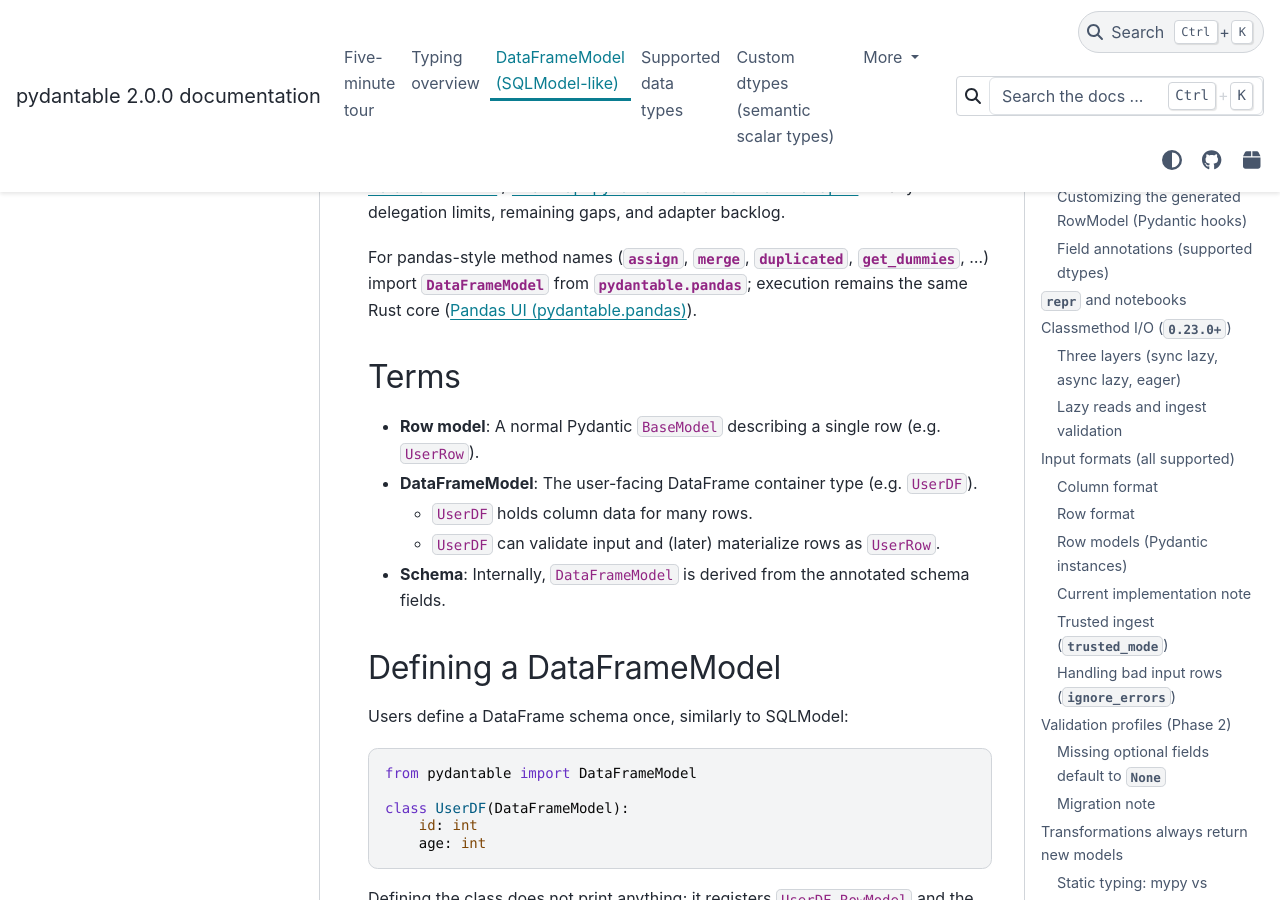
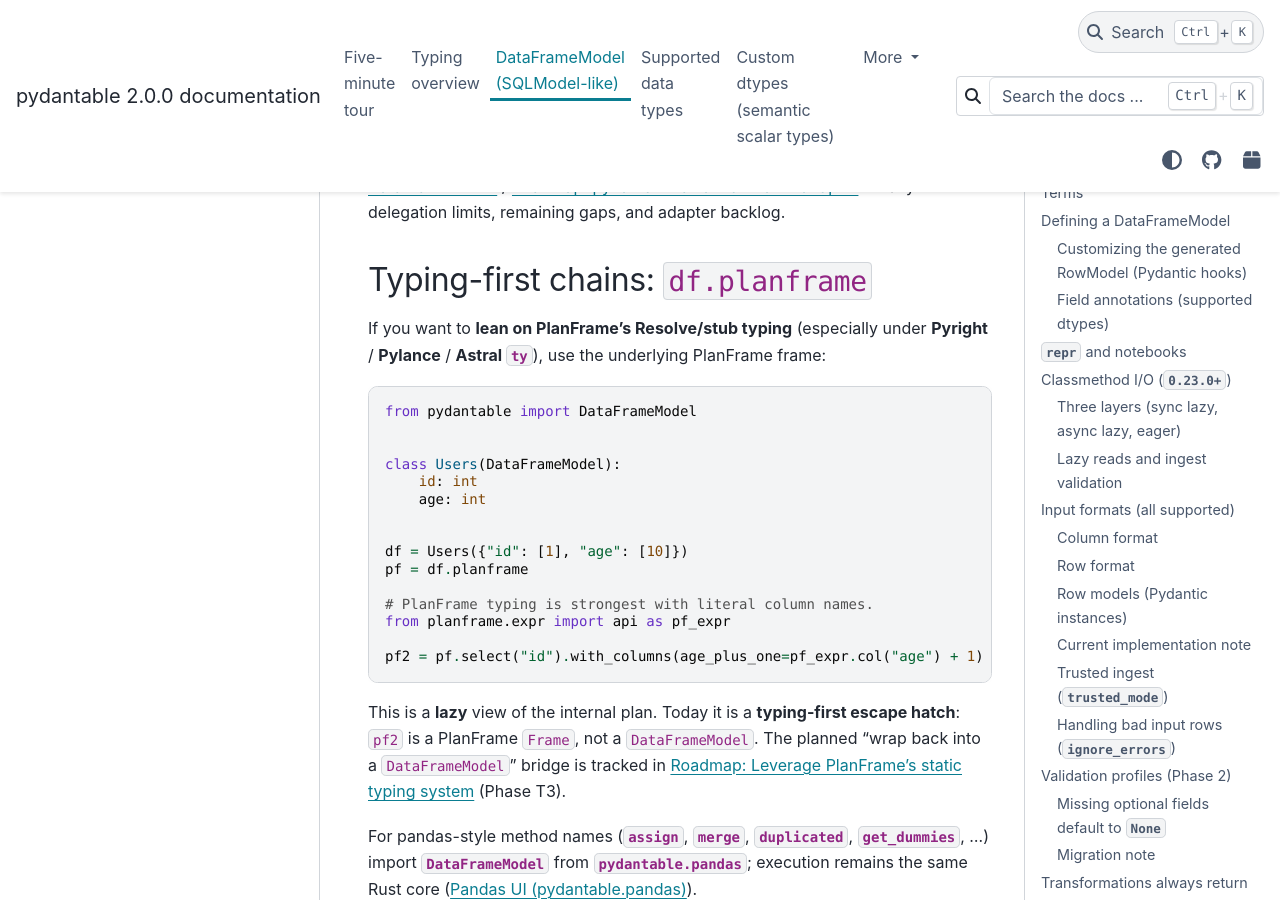
Before and after one commit to eddiethedean/pydantable, a Sphinx documentation site: the page built from docs/DATAFRAMEMODEL.md, in a window 1280 px wide and 900 px high, scrolled down 564 px. Built offline with Sphinx 7.4.7 and the PyData theme 0.15.4, drawn with Linux system fonts in a browser that asks for light colours; the version number is read from the project's files by our own code; some of the changed text lies outside the part shown.

Commit message:
feat: expose DataFrameModel.planframe for PlanFrame-first typing
- Add lazy planframe property returning underlying PlanFrame Frame
- Ship stubs for planframe property (python/ and typings/ trees)
- Document typing-first escape hatch and roadmap status
- Add Pyright and ty typing contract tests
- Regenerate typing artifacts and verify sphinx/check-typing

````diff
--- a/docs/DATAFRAMEMODEL.md
+++ b/docs/DATAFRAMEMODEL.md
@@ -9,6 +9,30 @@
 workflows.
 
 `DataFrameModel` is **PlanFrame-first** for typed transforms: most operations are expressed on a [PlanFrame](https://pypi.org/project/planframe/) `Frame`, lowered through the adapter, and executed on the Rust engine; the wrapped `DataFrame` (`_df`) is kept consistent with the plan result where that applies. **Escape hatches** are explicit—use `to_dataframe()` for arbitrary engine work, `pipe` when you intentionally bypass extending the PlanFrame plan (see {doc}`PLANFRAME_FALLBACKS`), and read {doc}`PLANFRAME_FALLBACKS` / {doc}`PLANFRAME_ADAPTER_ROADMAP` for async delegation limits, remaining gaps, and adapter backlog.
+
+## Typing-first chains: `df.planframe`
+
+If you want to **lean on PlanFrame’s Resolve/stub typing** (especially under **Pyright** / **Pylance** / **Astral `ty`**), use the underlying PlanFrame frame:
+
+```python
+from pydantable import DataFrameModel
+
+
+class Users(DataFrameModel):
+    id: int
+    age: int
+
+
+df = Users({"id": [1], "age": [10]})
+pf = df.planframe
+
+# PlanFrame typing is strongest with literal column names.
+from planframe.expr import api as pf_expr
+
+pf2 = pf.select("id").with_columns(age_plus_one=pf_expr.col("age") + 1)
+```
+
+This is a **lazy** view of the internal plan. Today it is a **typing-first escape hatch**: `pf2` is a PlanFrame `Frame`, not a `DataFrameModel`. The planned “wrap back into a `DataFrameModel`” bridge is tracked in {doc}`PLANFRAME_TYPING_ROADMAP` (Phase T3).
 
 For pandas-style method names (**`assign`**, **`merge`**, **`duplicated`**, **`get_dummies`**, …) import **`DataFrameModel`** from **`pydantable.pandas`**; execution remains the same Rust core ({doc}`PANDAS_UI`).
 
--- a/docs/api/pydantable.DataFrameModel.rst
+++ b/docs/api/pydantable.DataFrameModel.rst
@@ -157,5 +157,6 @@
       ~DataFrameModel.columns
       ~DataFrameModel.dtypes
       ~DataFrameModel.empty
+      ~DataFrameModel.planframe
       ~DataFrameModel.shape
       ~DataFrameModel.RowModel
````
Also changed, not shown: docs/PLANFRAME_FALLBACKS.md (+6 -0 lines), docs/PLANFRAME_TYPING_ROADMAP.md (+2 -0 lines), docs/TYPING.md (+2 -1 lines), 5 other files.
